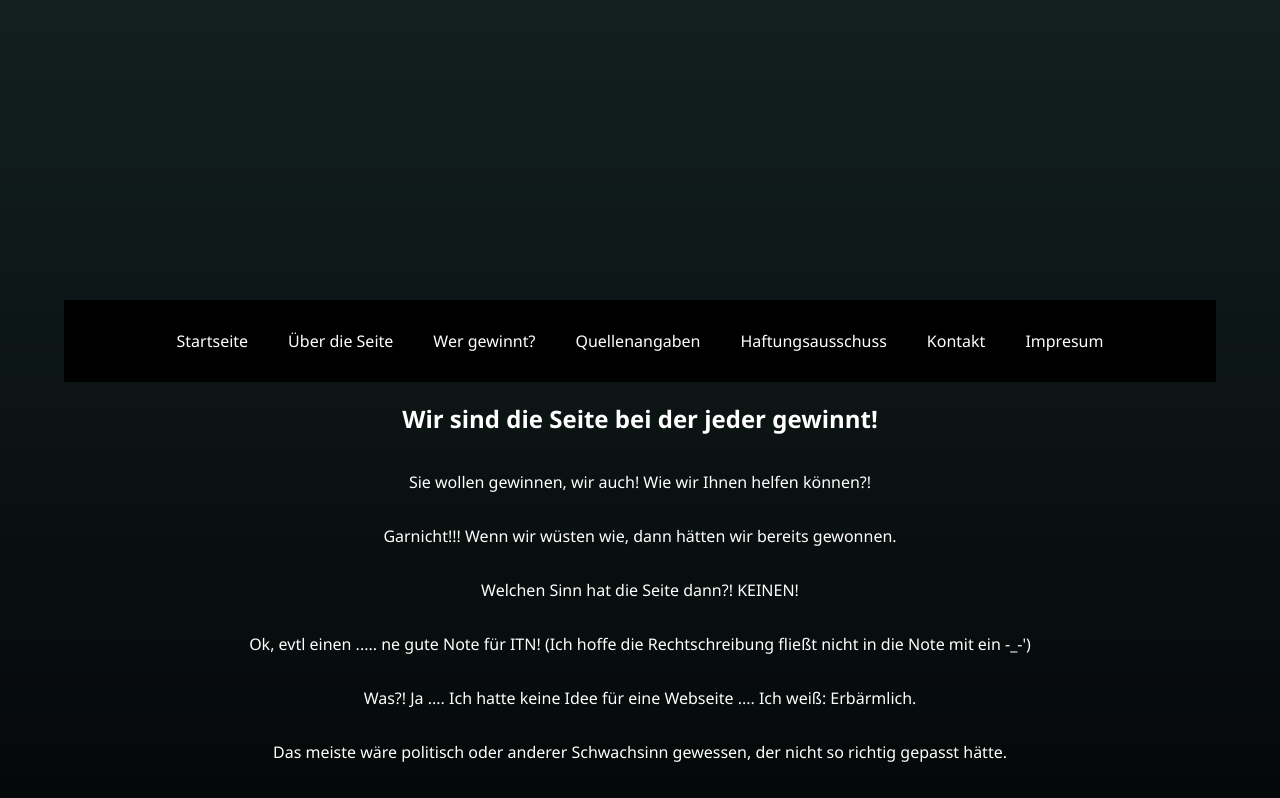
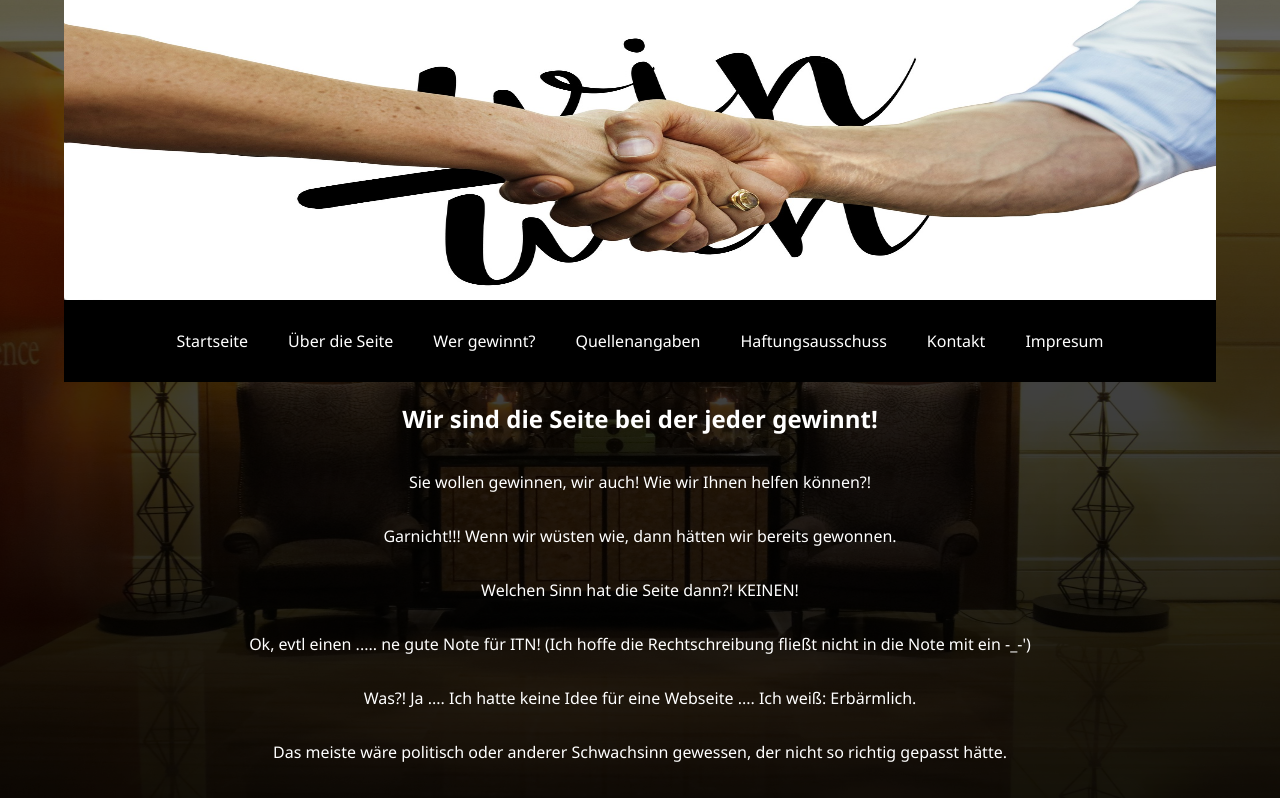
Before and after one commit to RK-ITV/RK-ITV.github.io, a plain HTML site: page index.html in a window 1280 px wide. Shown: the top 798 px of the page. Drawn offline with Linux system fonts and the light colour scheme; files whose address does not match are found by name.

Commit message:
Update Style_Sheet_FINAL.css

```diff
--- a/Style_Sheet_FINAL.css
+++ b/Style_Sheet_FINAL.css
@@ -18,7 +18,7 @@ body {
     background-color: #2f4f4f; 		/* Setzt die Hintergrundfarbe auf 'darkslategray' */
     background-image:   linear-gradient(to bottom, rgba(0,0,0,0.6) 0%,		/* Funktion zum Farbverlauf; Dient dazu die Seite von Oben nach Unten mit einem Grauschleier zu belegen */
                         rgba(0,0,0,0.9) 100%), 								/* Funktion zum Farbverlauf; Dient dazu die Seite von Oben nach Unten mit einem Grauschleier zu belegen */
-                        url("../Projektdateien/Bilder/hotel-lobby.jpg");	/* Gibt das Hintergrundbild an, welches mit der Funiton 'linear-gradient' abgedunkelt wird */
+                        url("RK-ITV.github.io/Bilder/hotel-lobby.jpg");	/* Gibt das Hintergrundbild an, welches mit der Funiton 'linear-gradient' abgedunkelt wird */
     background-size: 90% 100%;		/* Setzt 10% der Seite mit der Hintergrundfarbe frei und verkleinert somit das Bild */
     background-repeat: no-repeat;	/* Verhindert das Wiederholen des Hintergrundbildes */
     background-attachment: fixed;	/* Verhindert das Mitlaufen des Hintergrundbildes */
@@ -70,7 +70,7 @@ a:hover {
 
 /* */
 header {
-    background-image:url("../Projektdateien/Bilder/hands.jpg");	/* Gibt das Bild an, welches im 'header' zu sehen ist */
+    background-image:url("RK-ITV.github.io/Bilder/hands.jpg");	/* Gibt das Bild an, welches im 'header' zu sehen ist */
     background-repeat:no-repeat;	/* Keine Wiederholung des Bildes */
     background-size: 100% 100%;		/* Volle große des Bildes */
     background-position-y: top;		/* Das Bild soll ganz oben auf der Seite anfangen */
```
